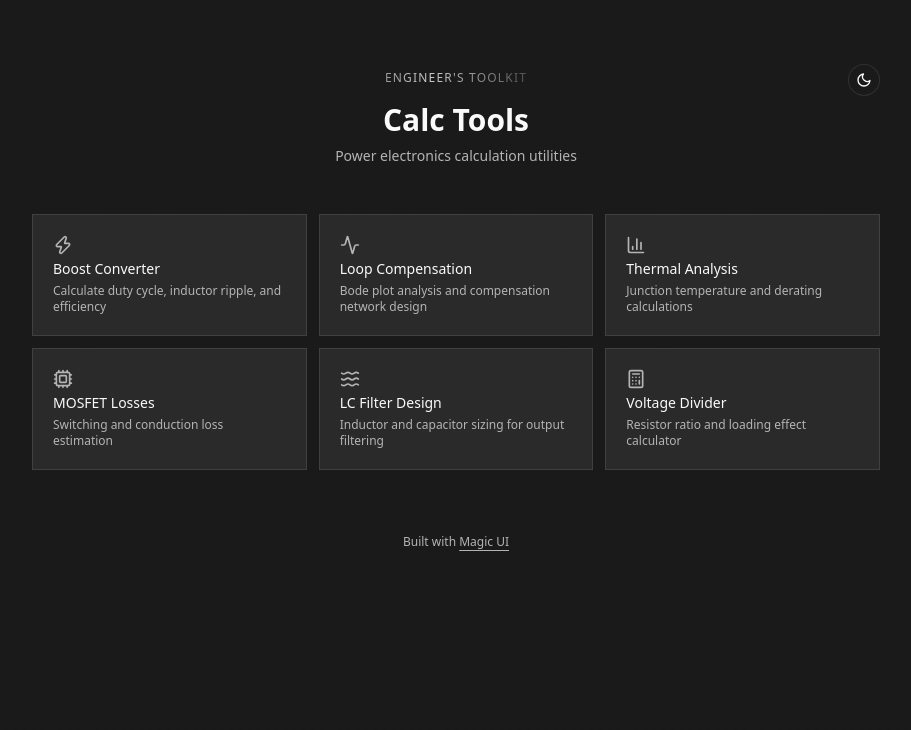
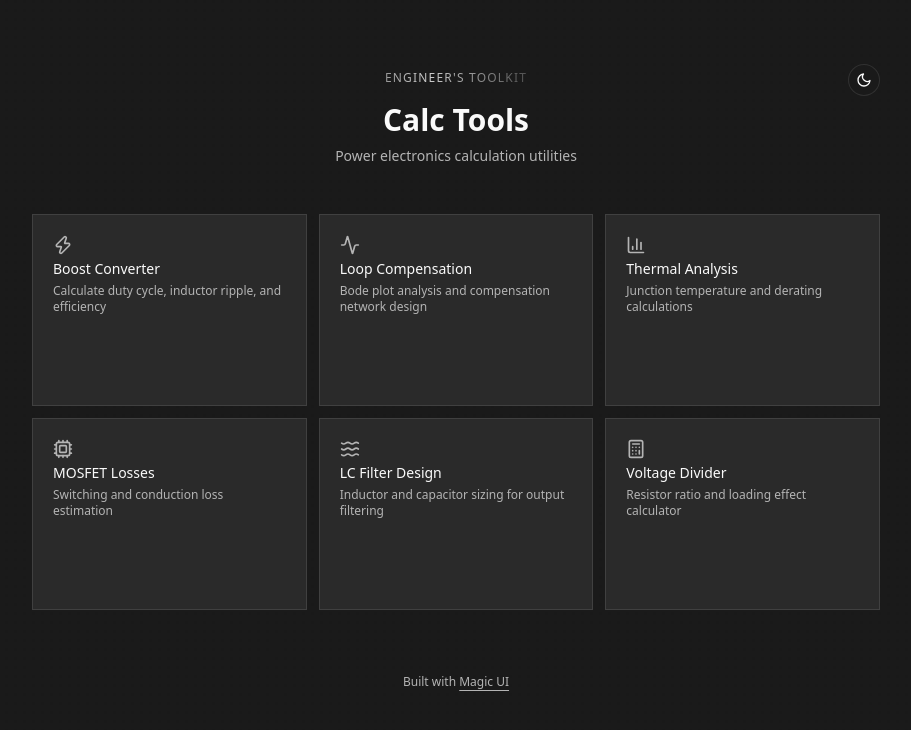
Before and after one commit to zzsscc1001/calc-tools, a React (Vite) app: page / in a window 1280 px wide. Shown: the top 730 px of the page, without its empty margins (184-1095 px from the left). Built offline with nearby package versions, Linux system fonts and the light colour scheme; a web font is replaced by a local one.

Commit message:
increase card min-height to prevent content clipping on hover

```diff
--- a/src/App.tsx
+++ b/src/App.tsx
@@ -67,7 +67,7 @@ function ToolCard({
   featured?: boolean;
 }) {
   return (
-    <MagicCard className="relative p-5" gradientSize={250}>
+    <MagicCard className="relative p-5 min-h-[12rem]" gradientSize={250}>
       {/* 主内容区 - hover 时整体上移，为 CTA 腾出空间 */}
       <div className="pointer-events-none z-10 flex transform-gpu flex-col gap-1 transition-all duration-300 lg:group-hover:-translate-y-10">
         <div className="text-muted-foreground transition-all duration-300 ease-in-out origin-left group-hover:scale-75">
```
Also changed, not shown: 4 other files (tests, documents, lock files or other folders).
